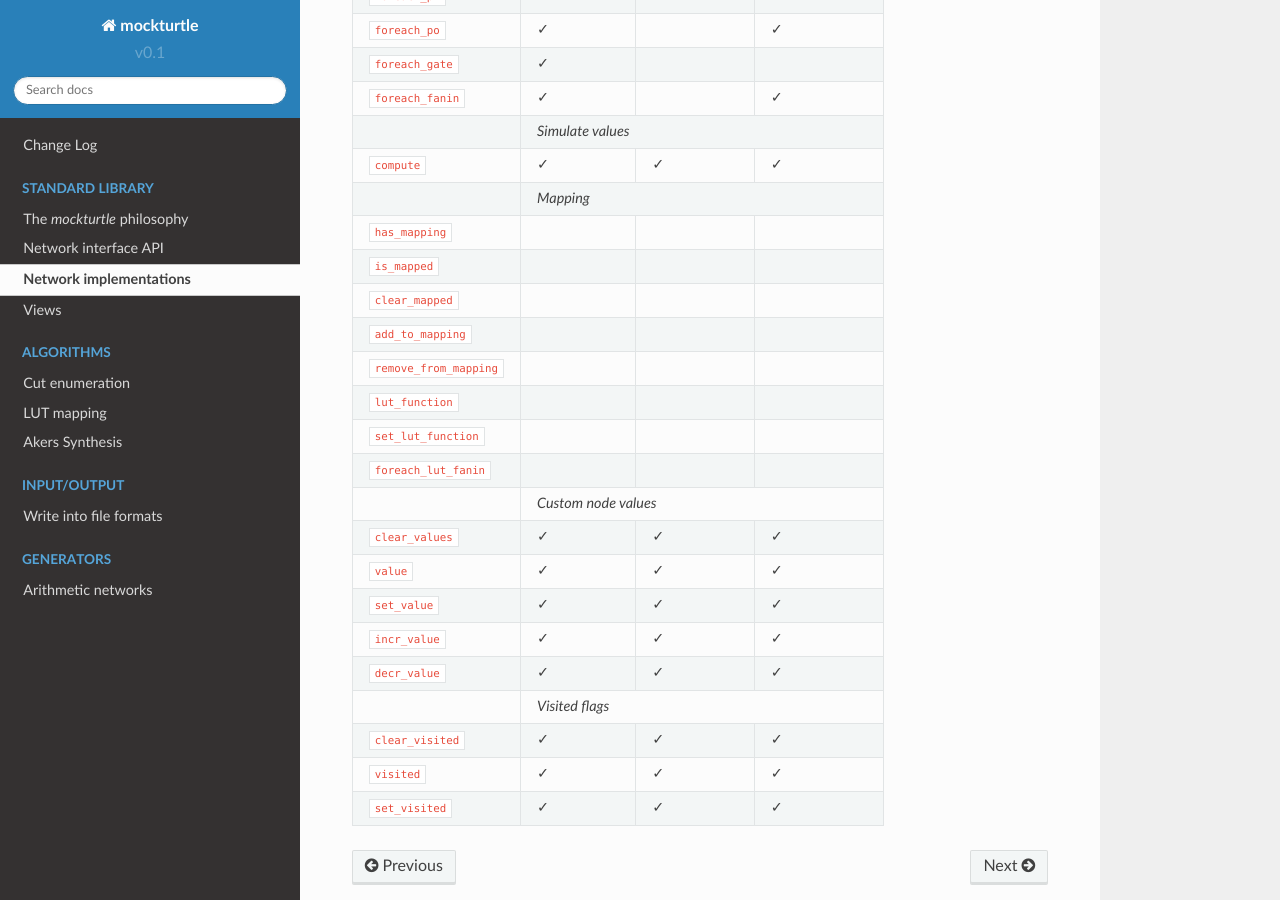
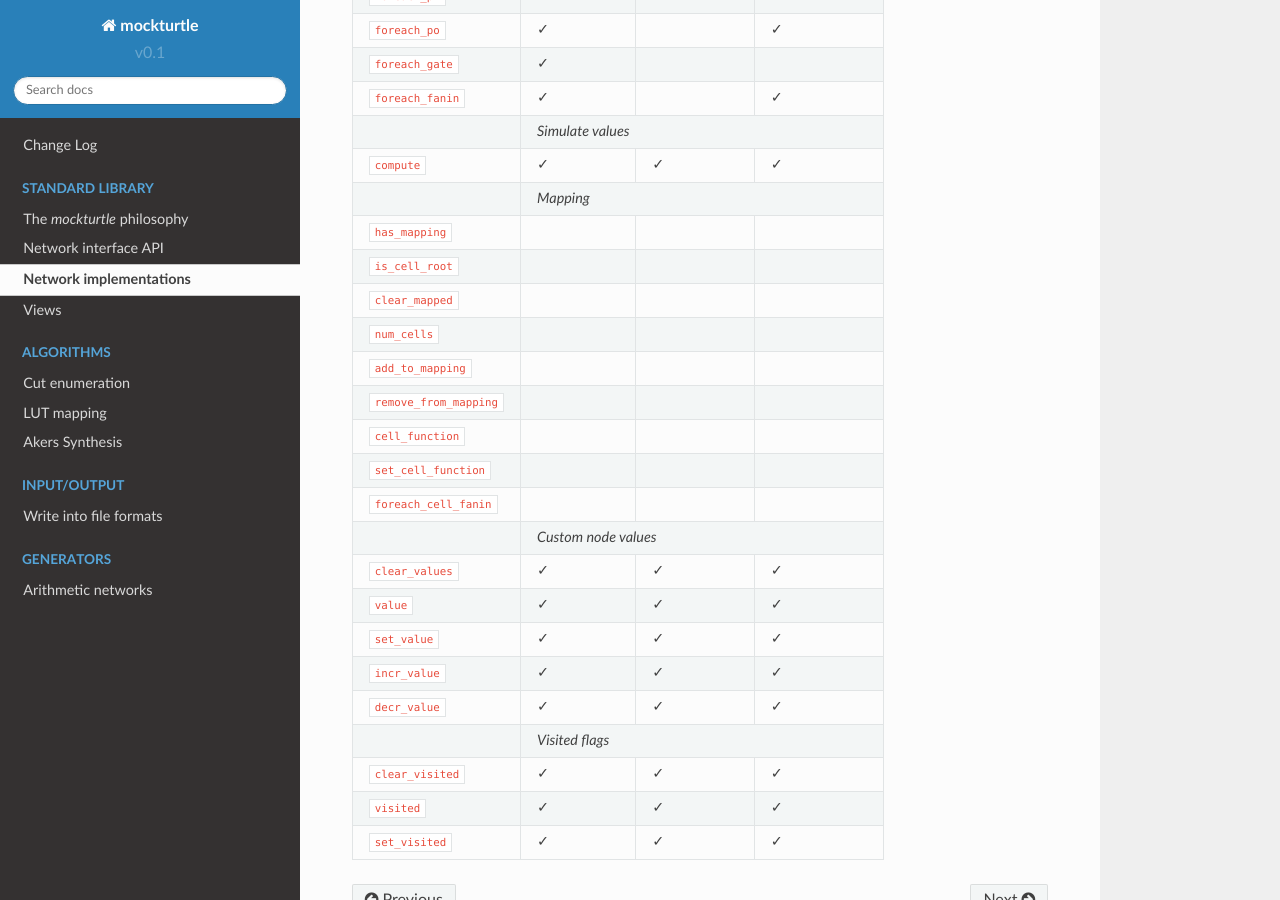
Before and after one commit to lsils/mockturtle, a Sphinx documentation site: the page built from docs/implementations.rst, in a window 1280 px wide and 900 px high, scrolled down 1700 px. Built offline with Sphinx 7.4.7 and the Read the Docs theme 2.0.0, drawn with Linux system fonts in a browser that asks for light colours; pages that are not in the unit, such as notebooks, are missing from menus.

```diff
--- a/docs/implementations.rst
+++ b/docs/implementations.rst
@@ -108,19 +108,21 @@ Network implementations
 +-------------------------+-------------+-------------+-----------------+
 | ``has_mapping``         |             |             |                 |
 +-------------------------+-------------+-------------+-----------------+
-| ``is_mapped``           |             |             |                 |
+| ``is_cell_root``        |             |             |                 |
 +-------------------------+-------------+-------------+-----------------+
 | ``clear_mapped``        |             |             |                 |
++-------------------------+-------------+-------------+-----------------+
+| ``num_cells``           |             |             |                 |
 +-------------------------+-------------+-------------+-----------------+
 | ``add_to_mapping``      |             |             |                 |
 +-------------------------+-------------+-------------+-----------------+
 | ``remove_from_mapping`` |             |             |                 |
 +-------------------------+-------------+-------------+-----------------+
-| ``lut_function``        |             |             |                 |
+| ``cell_function``       |             |             |                 |
 +-------------------------+-------------+-------------+-----------------+
-| ``set_lut_function``    |             |             |                 |
+| ``set_cell_function``   |             |             |                 |
 +-------------------------+-------------+-------------+-----------------+
-| ``foreach_lut_fanin``   |             |             |                 |
+| ``foreach_cell_fanin``  |             |             |                 |
 +-------------------------+-------------+-------------+-----------------+
 |                         | *Custom node values*                        |
 +-------------------------+-------------+-------------+-----------------+
```
Also changed, not shown: docs/network.rst (+9 -2 lines), 6 other files.
